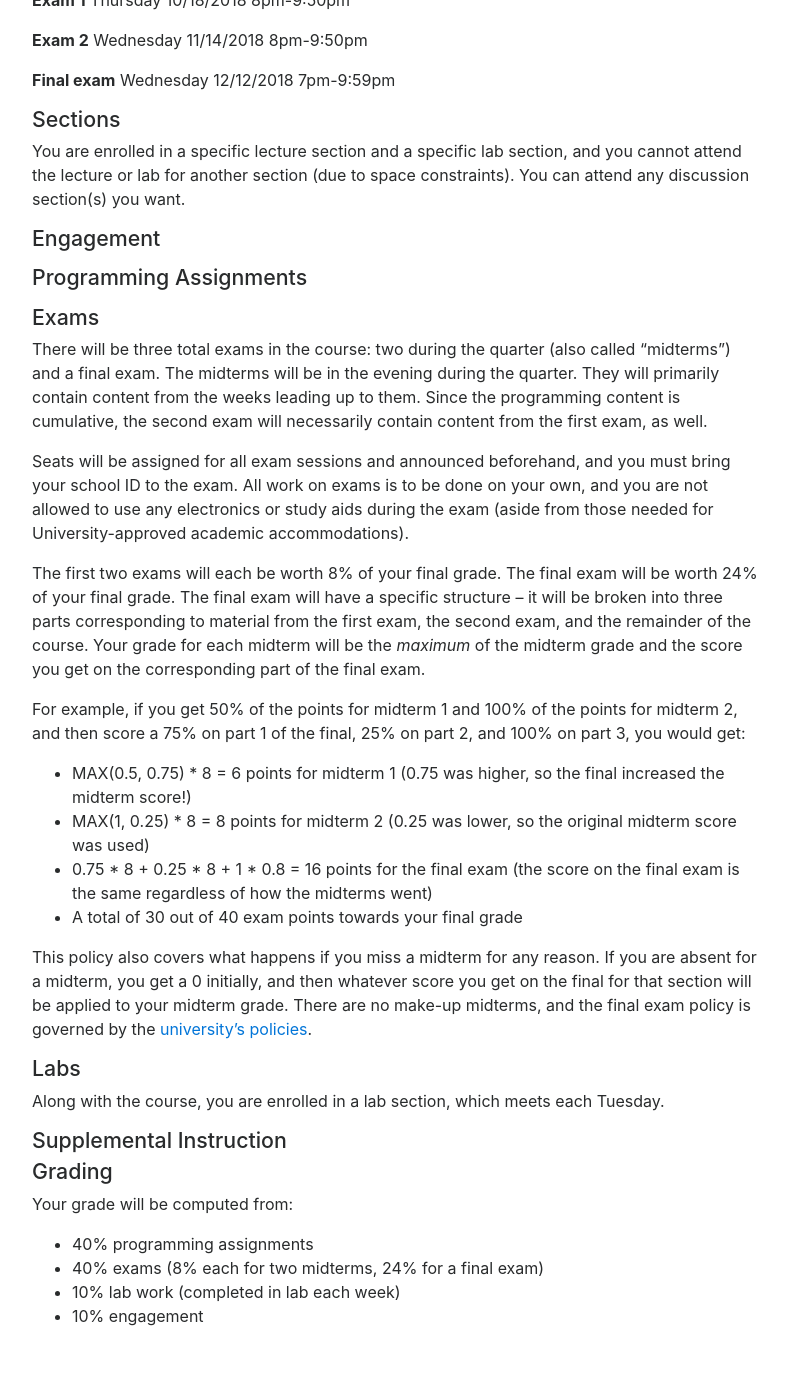
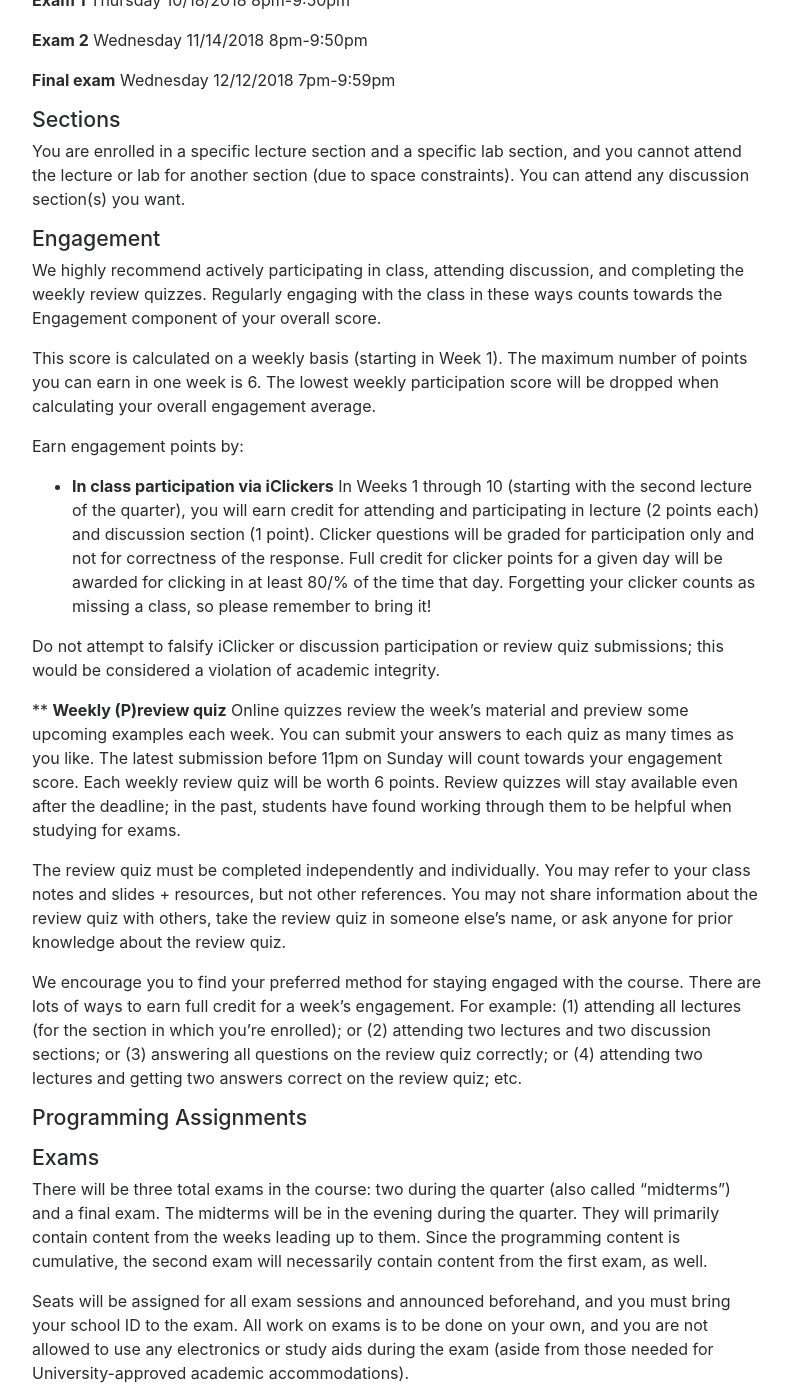
Before and after one commit to ucsd-cse8a-f18/ucsd-cse8a-f18.github.io, a Jekyll site: the page built from index.md, in a window 1280 px wide and 1400 px high, scrolled down 1624 px. Shown: the whole window, without its empty margins (243-1034 px from the left). Built offline with Jekyll 4.4.1, drawn with Linux system fonts in a browser that asks for light colours; nearby versions of some CDN libraries; before the commit the page ends 2968 px from its top, so only the background shows below that; some of the changed text lies outside the part shown.

Commit message:
Engagement section

```diff
--- a/index.md
+++ b/index.md
@@ -23,7 +23,7 @@ In this course, we'll ...
 <a id="basics">
 ## Basics
 
-- Lecture: Due to space constraints, you must attend the lecture in which you're enrolled.  Expect class to be interactive; you'll work through problems in groups, compare multiple approaches to problem, and answer multiple-choice questions using iClickers (see <a href="#engage">Engagement</a> below).
+- Lecture:  Expect class to be interactive; you'll work through problems in groups, compare multiple approaches to problem, and answer multiple-choice questions using iClickers (see <a href="#engage">Engagement</a> below). Due to space constraints, you must attend the lecture in which you're enrolled.
 
 | Lecture | Time     | Location | Instructor |
 | :-----: |:--------:| :-------:| :--------: |
@@ -84,7 +84,39 @@ you cannot attend the lecture or lab for another section (due to space
 constraints). You can attend any discussion section(s) you want.
 
 <a name="engage"></a>
-<h3 id="engage">Engagement</h3> <!-- MIA -->
+<h3 id="engage">Engagement</h3>
+
+We highly recommend actively participating in class, attending discussion, and completing the weekly review quizzes. Regularly
+engaging with the class in these ways counts towards the Engagement component of your overall score.
+
+This score is calculated on a weekly basis (starting in Week 1).  The maximum number of points you can earn in one week is 6.
+The lowest weekly participation score will be dropped when calculating your overall engagement average.
+
+Earn engagement points by:
+* __In class participation via iClickers__  In Weeks 1 through 10 (starting with the second lecture of the quarter), you will
+earn credit for attending and participating in lecture (2 points each) and discussion section (1 point).
+Clicker questions will be graded for participation only and not for correctness of the response.
+Full credit for clicker points for a given day will be
+awarded for clicking in at least 80/% of the time that day. Forgetting your clicker counts as missing a class, so please
+remember to bring it!
+
+Do not attempt to falsify iClicker or discussion participation or review quiz submissions; this would be considered a violation of academic integrity.
+
+** __Weekly (P)review quiz__ Online quizzes review the week's material and preview some upcoming examples each week. You can
+submit your answers to each quiz as many times as you like. The latest submission before 11pm on Sunday will count towards
+your engagement score. Each weekly review quiz will be worth 6 points.  Review quizzes will stay available even after the
+deadline; in the past, students have found working through them to be helpful when studying for exams.
+
+The review quiz must be completed independently and individually. You may refer to your class notes and slides + resources,
+but not other references. You may not share information about the review quiz with others, take the review quiz in someone
+else's name, or ask anyone for prior knowledge about the review quiz.
+
+
+We encourage you to find your preferred method for staying engaged with the course.  There are lots of ways to earn
+full credit for a week's engagement.  For example: (1) attending all lectures (for the section in which you're enrolled); or
+(2) attending two lectures and two discussion sections; or (3) answering all questions on the review quiz correctly; or (4)
+attending two lectures and getting two answers correct on the review  quiz; etc.
+
 <h3 id="pas">Programming Assignments</h3> <!-- MIA -->
 
 <h3 id="exams">Exams</h3>
```
